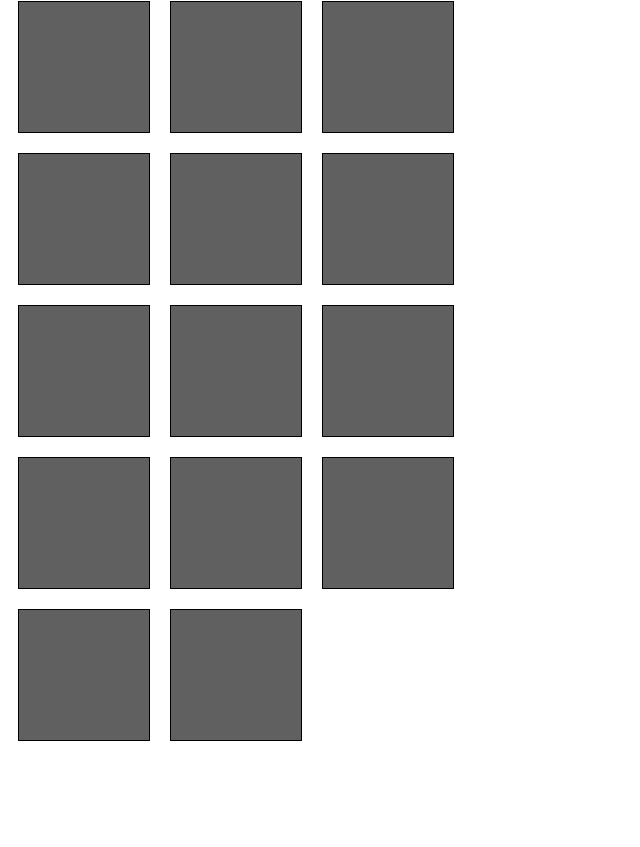
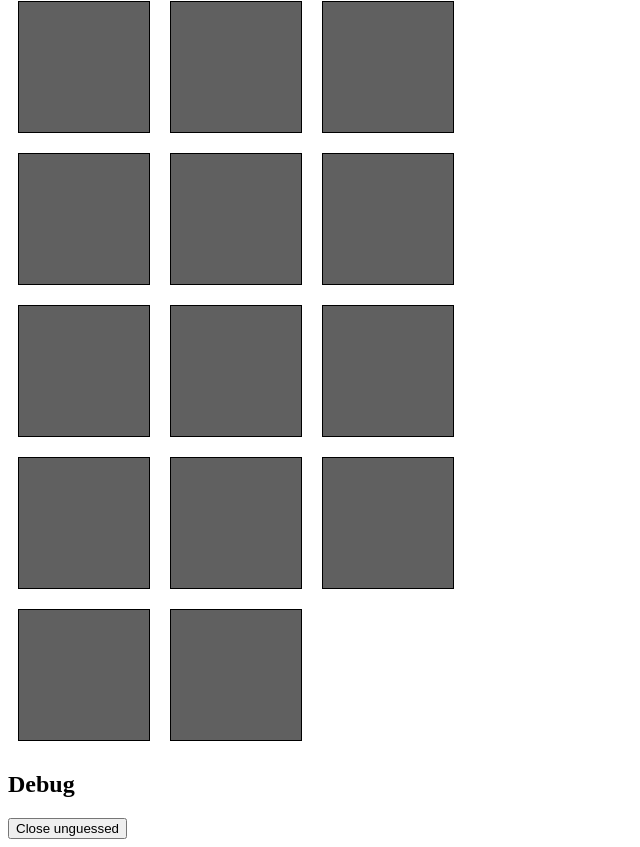
Before and after one commit to knaos/ng-MemoryGame, an Angular app: page / in a window 1280 px wide. Shown: the part 393-1240 px from the top of the page, without its empty margins (0-640 px from the left). Before the commit the page ends 1152 px from the top, so only its background shows below. Built offline with nearby package versions, Linux system fonts and the light colour scheme.

Commit message:
Add card flipping and closing

```diff
--- a/src/app/app.component.html
+++ b/src/app/app.component.html
@@ -7,3 +7,8 @@
     <app-card *ngFor="let card of cards" [card]="card"></app-card>
   </div>
 </div>
+<h2>
+  Debug
+</h2>
+
+<button (click)="closeUnguessed()">Close unguessed</button>
--- a/src/app/app.component.ts
+++ b/src/app/app.component.ts
@@ -13,7 +13,11 @@ export class AppComponent {
   /**
    *
    */
-  constructor(gameService: GameService) {
+  constructor(public gameService: GameService) {
     this.cards = gameService.grid;
   }
+
+  public closeUnguessed() {
+    this.gameService.closeUnguessed();
+  }
 }
--- a/src/app/card/card.component.html
+++ b/src/app/card/card.component.html
@@ -1,5 +1,5 @@
-<div class="card">
-  <div class="card-value">
+<div class="card" (click)="flipCard()">
+  <div class="card-value" [ngClass]="{flipped: card.flipped}">
     {{ card.value }}
   </div>
 </div>
--- a/src/app/card/card.component.ts
+++ b/src/app/card/card.component.ts
@@ -14,4 +14,12 @@ export class CardComponent implements OnInit {
   ngOnInit() {
   }
 
+  flipCard() {
+    if (this.card.flipped) {
+      return;
+    }
+
+    this.card.flipped = true;
+  }
+
 }
--- a/src/app/game.service.ts
+++ b/src/app/game.service.ts
@@ -25,6 +25,16 @@ export class GameService {
     }
   }
 
+  public closeUnguessed() {
+    this.grid.forEach(card => {
+      if (card.guessed) {
+        return;
+      }
+
+      card.flipped = false;
+    });
+  }
+
   private shuffleArray(arr: any[]) {
     const newArr = arr.slice();
     for (let i = newArr.length; i; i -= 1) {
```
